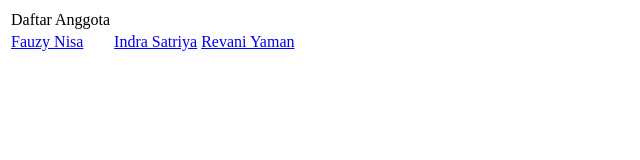
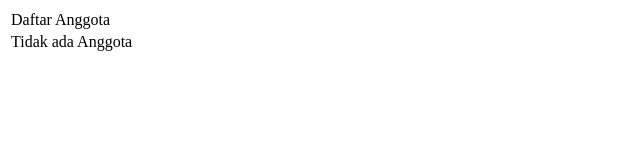
Before and after one commit to FauzyN/RPL_C, a plain HTML site: page index.html in a window 1280 px wide. Shown: the whole page, without its empty margins (0-640 px from the left). Drawn offline with Linux system fonts and the light colour scheme.

Commit message:
Update index.html

```diff
--- a/index.html
+++ b/index.html
@@ -9,9 +9,7 @@
 	  <td>Daftar Anggota</td>
 	  </tr>
 		<tr>
-			<td><a href ="1608107010068.html">Fauzy Nisa</a></td>
-			<td><a href ="1608107010041.html">Indra Satriya</a></td>
-			<td><a href ="1608107010046.html">Revani Yaman</a></td>
+			<td>Tidak ada Anggota</td>
 		</tr>
      </table>
   </body>
```
